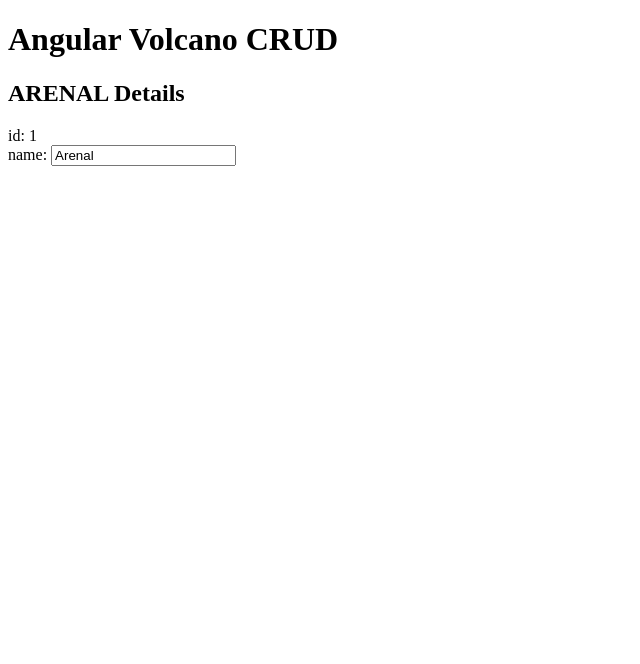
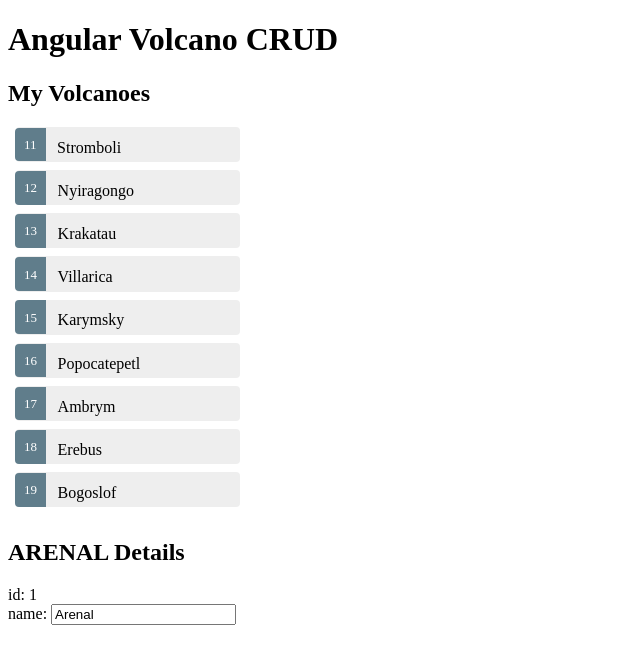
Before and after one commit to LinearSix/cnd-angular-crud, an Angular app: page / in a window 1280 px wide. Shown: the top 664 px of the page, without its empty margins (0-640 px from the left). Built offline with nearby package versions, Linux system fonts and the light colour scheme.

Commit message:
display list of volcanoes

```diff
--- /dev/null
+++ b/src/app/mock-volcanoes.ts
@@ -0,0 +1,13 @@
+import {Volcano} from './volcano';
+
+export const VOLCANOES : Volcano[] = [
+  {id: 11, name: 'Stromboli'},
+  {id: 12, name: 'Nyiragongo'},
+  {id: 13, name: 'Krakatau'},
+  {id: 14, name: 'Villarica'},
+  {id: 15, name: 'Karymsky'},
+  {id: 16, name: 'Popocatepetl'},
+  {id: 17, name: 'Ambrym'},
+  {id: 18, name: 'Erebus'},
+  {id: 19, name: 'Bogoslof'}
+];
--- a/src/app/volcanoes/volcanoes.component.css
+++ b/src/app/volcanoes/volcanoes.component.css
@@ -0,0 +1,48 @@
+/* volcanoesComponent's private CSS styles */
+.selected {
+  background-color: #CFD8DC !important;
+  color: white;
+}
+.volcanoes {
+  margin: 0 0 2em 0;
+  list-style-type: none;
+  padding: 0;
+  width: 15em;
+}
+.volcanoes li {
+  cursor: pointer;
+  position: relative;
+  left: 0;
+  background-color: #EEE;
+  margin: .5em;
+  padding: .3em 0;
+  height: 1.6em;
+  border-radius: 4px;
+}
+.volcanoes li.selected:hover {
+  background-color: #BBD8DC !important;
+  color: white;
+}
+.volcanoes li:hover {
+  color: #607D8B;
+  background-color: #DDD;
+  left: .1em;
+}
+.volcanoes .text {
+  position: relative;
+  top: -3px;
+}
+.volcanoes .badge {
+  display: inline-block;
+  font-size: small;
+  color: white;
+  padding: 0.8em 0.7em 0 0.7em;
+  background-color: #607D8B;
+  line-height: 1em;
+  position: relative;
+  left: -1px;
+  top: -4px;
+  height: 1.8em;
+  margin-right: .8em;
+  border-radius: 4px 0 0 4px;
+}
--- a/src/app/volcanoes/volcanoes.component.html
+++ b/src/app/volcanoes/volcanoes.component.html
@@ -1,3 +1,9 @@
+<h2>My Volcanoes</h2>
+<ul class="volcanoes">
+  <li *ngFor="let volcano of volcanoes">
+    <span class="badge">{{volcano.id}}</span>{{volcano.name}}
+  </li>
+</ul>
 <h2>{{volcano.name | uppercase}} Details</h2>
 <div><span>id: </span>{{volcano.id}}</div>
 <div>
--- a/src/app/volcanoes/volcanoes.component.ts
+++ b/src/app/volcanoes/volcanoes.component.ts
@@ -1,5 +1,6 @@
 import {Component, OnInit} from '@angular/core';
 import {Volcano} from '../volcano';
+import {VOLCANOES} from '../mock-volcanoes';
 
 @Component({
   selector: 'app-volcanoes',
@@ -7,6 +8,7 @@
   styleUrls: ['./volcanoes.component.css']
 })
 export class VolcanoesComponent implements OnInit {
+  volcanoes = VOLCANOES;
   volcano: Volcano = {
     id: 1,
     name: 'Arenal'
```
